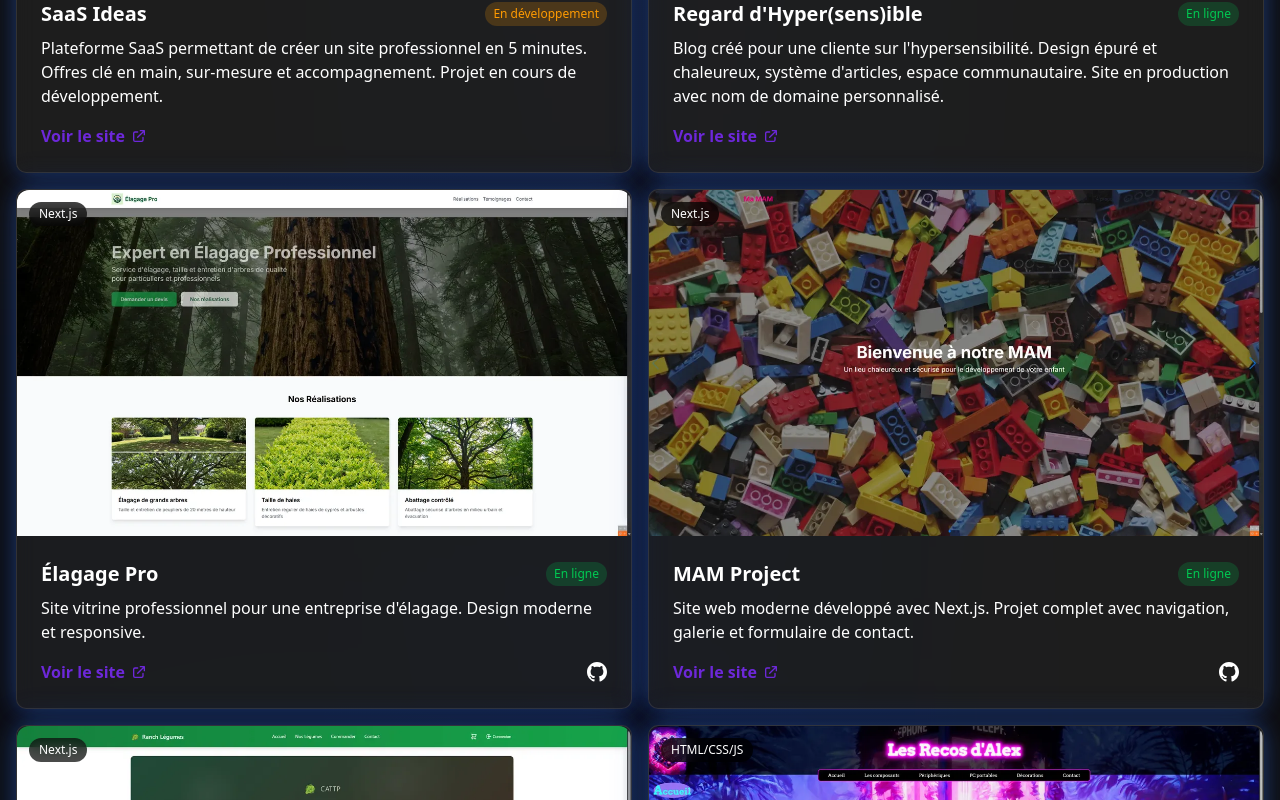
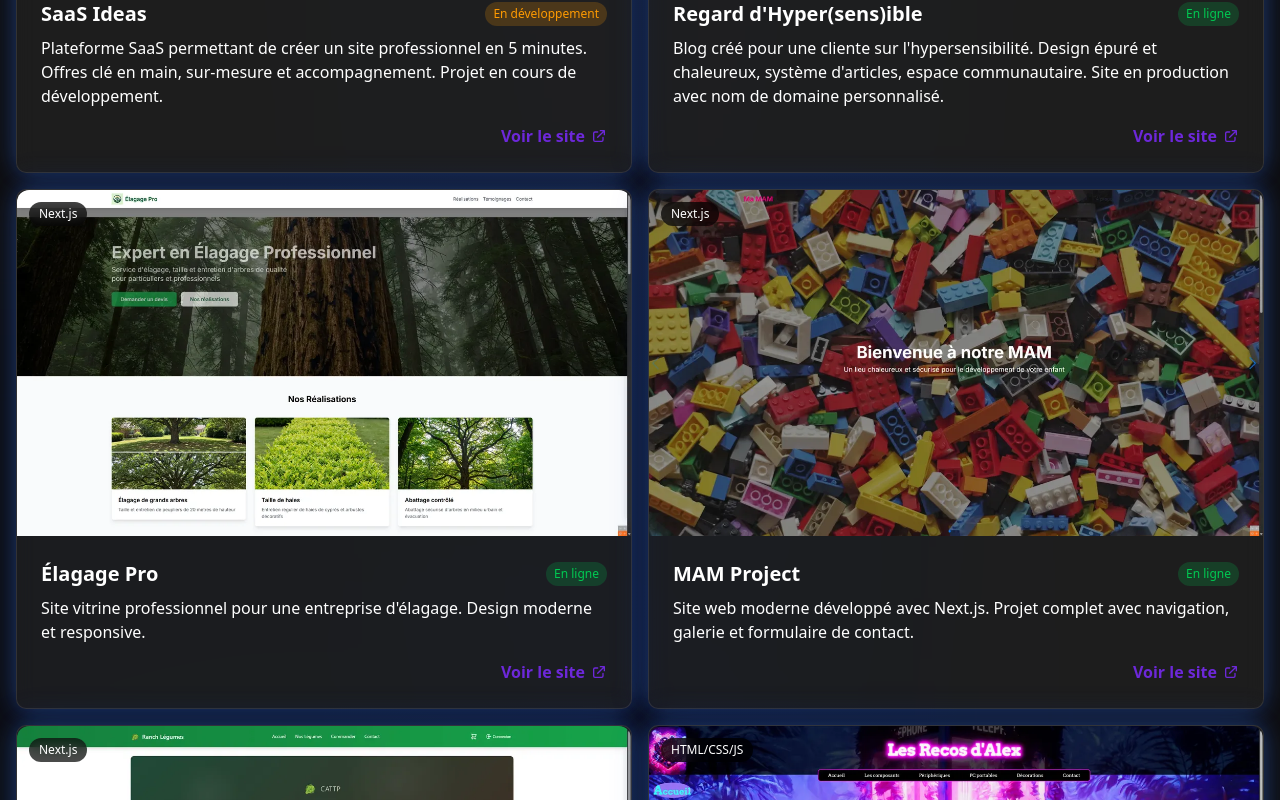
Before and after one commit to zepur3/pure-portfolio, a Next.js app: page / in a window 1280 px wide. Shown: the part 4100-4900 px from the top of the page. Built offline with nearby package versions, Linux system fonts and the light colour scheme; no server answers.

Commit message:
chore: update IDAES project URL and remove GitHub links from portfolio cards

```diff
--- a/src/components/Portfolio.tsx
+++ b/src/components/Portfolio.tsx
@@ -25,7 +25,7 @@ const Portfolio = () => {
       category: "saas",
       image: "/images/portfolio/saas-idaes.webp",
       description: "Plateforme SaaS permettant de créer un site professionnel en 5 minutes. Offres clé en main, sur-mesure et accompagnement. Projet en cours de développement.",
-      link: "https://saas-idaes.vercel.app/",
+      link: "https://www.idaes.fr/",
       github: "",
       status: "En développement",
       tech: "Next.js / SaaS",
@@ -204,28 +204,13 @@ const Portfolio = () => {
                     </span>
                   </div>
                   <p className="text-sm sm:text-base text-text-secondary mb-4">{project.description}</p>
-                  <div className="flex items-center justify-between">
+                  <div className="flex items-center justify-end">
                     <span className="inline-flex items-center text-accent font-semibold">
                       Voir le site
                       <svg className="w-4 h-4 ml-1.5 group-hover:translate-x-1 transition-transform" fill="none" stroke="currentColor" viewBox="0 0 24 24" xmlns="http://www.w3.org/2000/svg">
                         <path strokeLinecap="round" strokeLinejoin="round" strokeWidth={2} d="M10 6H6a2 2 0 00-2 2v10a2 2 0 002 2h10a2 2 0 002-2v-4M14 4h6m0 0v6m0-6L10 14" />
                       </svg>
                     </span>
-                    {project.github && (
-                      <span
-                        onClick={(e) => {
-                          e.preventDefault();
-                          e.stopPropagation();
-                          window.open(project.github, '_blank');
-                        }}
-                        className="inline-flex items-center text-text-secondary hover:text-foreground transition-colors z-10"
-                        aria-label={`Code source de ${project.title}`}
-                      >
-                        <svg className="w-5 h-5" fill="currentColor" viewBox="0 0 24 24" xmlns="http://www.w3.org/2000/svg">
-                          <path d="M12 0c-6.626 0-12 5.373-12 12 0 5.302 3.438 9.8 8.207 11.387.599.111.793-.261.793-.577v-2.234c-3.338.726-4.033-1.416-4.033-1.416-.546-1.387-1.333-1.756-1.333-1.756-1.089-.745.083-.729.083-.729 1.205.084 1.839 1.237 1.839 1.237 1.07 1.834 2.807 1.304 3.492.997.107-.775.418-1.305.762-1.604-2.665-.305-5.467-1.334-5.467-5.931 0-1.311.469-2.381 1.236-3.221-.124-.303-.535-1.524.117-3.176 0 0 1.008-.322 3.301 1.23.957-.266 1.983-.399 3.003-.404 1.02.005 2.047.138 3.006.404 2.291-1.552 3.297-1.23 3.297-1.23.653 1.653.242 2.874.118 3.176.77.84 1.235 1.911 1.235 3.221 0 4.609-2.807 5.624-5.479 5.921.43.372.823 1.102.823 2.222v3.293c0 .319.192.694.801.576 4.765-1.589 8.199-6.086 8.199-11.386 0-6.627-5.373-12-12-12z"/>
-                        </svg>
-                      </span>
-                    )}
                   </div>
                 </div>
               </motion.a>
```
